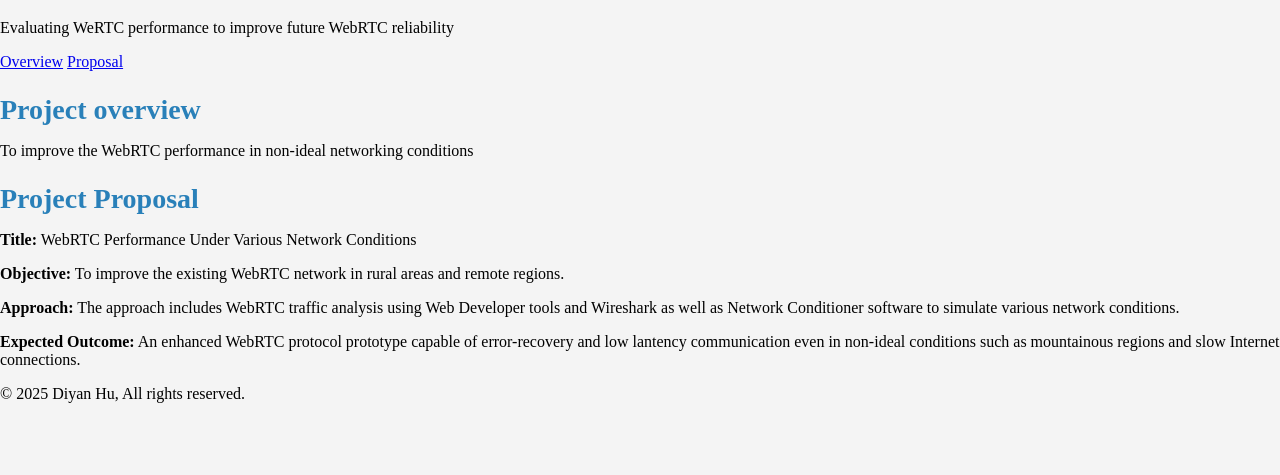
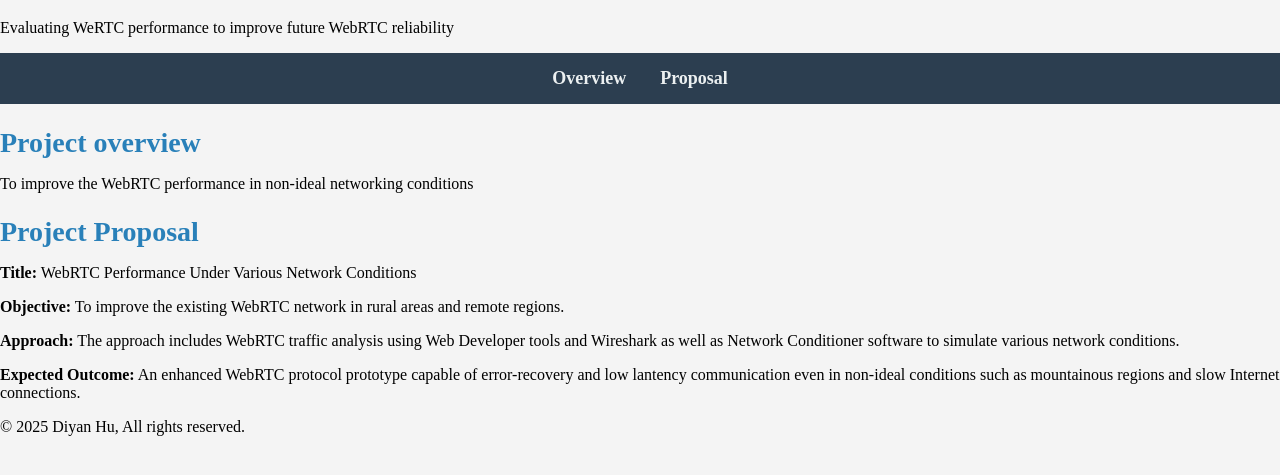
Before and after one commit to ehyoitsdavid/csc466-project, a plain HTML site: page index.html in a window 1280 px wide. Shown: the part 61-536 px from the top of the page. Drawn offline with Linux system fonts and the light colour scheme.

Commit message:
Update style.css
oops

```diff
--- a/style.css
+++ b/style.css
@@ -7,13 +7,13 @@
 }
 
 /* Navbar Styles */
-navbar {
+nav {
     background-color: #2c3e50;
     padding: 15px;
     text-align: center;
 }
 
-navbar a {
+nav a {
     color: #ecf0f1;
     text-decoration: none;
     margin: 0 15px;
@@ -21,7 +21,7 @@
     font-weight: bold;
 }
 
-navbar a:hover {
+nav a:hover {
     color: #f39c12;
 }
 
```
